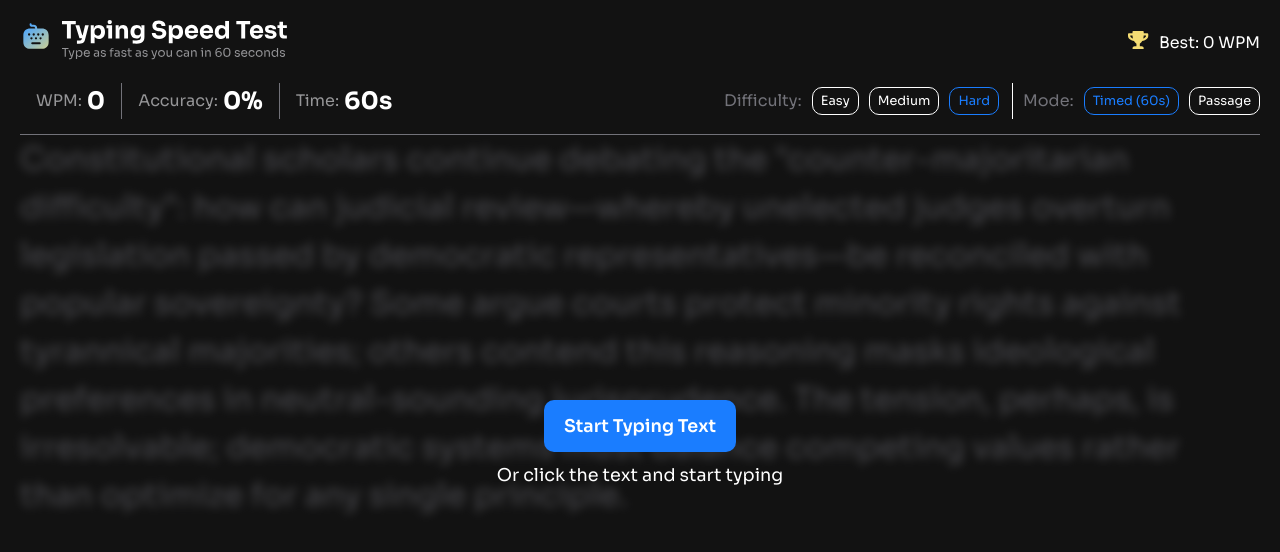
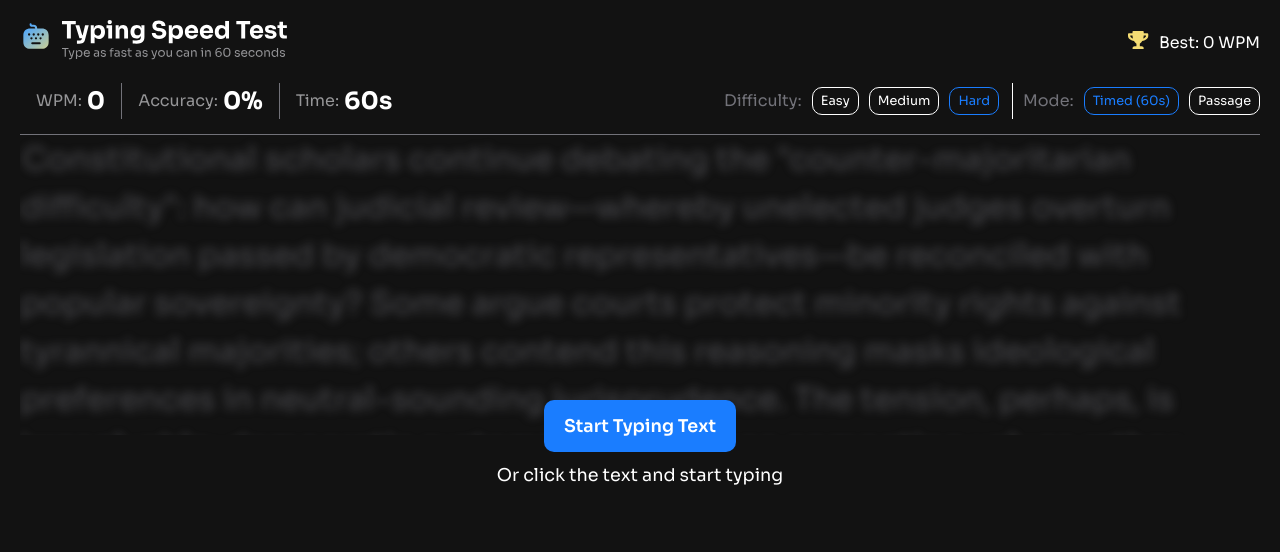
Before and after one commit to WesSno/Typing-Test, a React (Vite) app: page / in a window 1280 px wide. Shown: the top 552 px of the page. Built offline with nearby package versions, Linux system fonts and the light colour scheme.

Commit message:
added auto-scroll behaviour

```diff
--- a/index.html
+++ b/index.html
@@ -2,11 +2,7 @@
 <html lang="en">
   <head>
     <meta charset="UTF-8" />
-    <link
-      rel="icon"
-      type="image/svg+xml"
-      href="/public/images/favicon-32x32.png"
-    />
+    <link rel="icon" type="image/svg+xml" href="/images/favicon-32x32.png" />
     <meta name="viewport" content="width=device-width, initial-scale=1.0" />
     <title>Typing Speed Test</title>
   </head>
--- a/src/App.css
+++ b/src/App.css
@@ -166,6 +166,12 @@ header {
   position: relative;
   z-index: 0;
   margin-bottom: 20px;
+  height: 300px;
+  overflow: hidden;
+}
+
+.reference-wrapper {
+  transition: transform 0.1s linear;
 }
 
 .typing-area.started {
@@ -174,8 +180,6 @@ header {
 }
 
 .typing-area p {
-  /* font-size: 2rem;
-  line-height: 1.5; */
   color: var(--neutral-0);
 }
 
@@ -219,17 +223,28 @@ header {
   outline: none;
   color: transparent;
   resize: none;
-  caret-color: var(--neutral-0);
-  z-index: 1;
+  caret-color: transparent;
+  z-index: 2;
   line-height: 1.5;
   margin-top: 15px;
+  inset: 0;
+  opacity: 0;
+  letter-spacing: 0;
 }
 
 .reference-text {
+  font-family: var(--font-family);
   font-size: 2rem;
   position: relative;
   line-height: 1.5;
-  z-index: 0;
+  z-index: 1;
+  white-space: pre-wrap;
+  letter-spacing: 0;
+  overflow-wrap: break-word;
+}
+
+.reference-text span {
+  white-space: inherit;
 }
 
 .blurred {
@@ -242,13 +257,40 @@ header {
   color: var(--green-500);
 }
 
+.reference-text,
+.text-area {
+  font-family: "Sora", sans-serif;
+  font-size: 2rem;
+  line-height: 1.5;
+  letter-spacing: 0;
+  white-space: pre-wrap;
+  overflow-wrap: break-word;
+}
+
 .reference-text .incorrect {
   color: var(--red-500);
   text-decoration: underline;
+  text-decoration-thickness: 2px;
+  text-underline-offset: 3px;
 }
 
 .reference-text .pending {
   color: var(--neutral-500);
+}
+
+.cursor {
+  display: inline-block;
+  width: 2px;
+  height: 1em;
+  background-color: var(--neutral-0);
+  vertical-align: center;
+  animation: blink 1s infinite;
+}
+
+@keyframes blink {
+  50% {
+    opacity: 0;
+  }
 }
 
 /*********** RESULTS COMPONENTS ***********/
@@ -488,6 +530,11 @@ header {
     color: var(--neutral-500);
   }
 
+  .typing-area {
+    max-height: 100%;
+    overflow-y: hidden;
+  }
+
   .results {
     align-items: center;
     justify-content: center;
--- a/src/components/TypingArea.jsx
+++ b/src/components/TypingArea.jsx
@@ -1,3 +1,5 @@
+import { useRef, useEffect, useState } from "react";
+
 function TypingArea({
   typedText,
   setTypedText,
@@ -6,28 +8,66 @@ function TypingArea({
   compareResult,
   timeLeft,
 }) {
+  const textareaRef = useRef(null);
+  const cursorRef = useRef(null);
+  const [translateY, setTranslateY] = useState(0);
+  const cursorIndex = typedText.length;
+
+  useEffect(() => {
+    if (!cursorRef.current) return;
+
+    const cursor = cursorRef.current;
+
+    const cursorTop = cursor.offsetTop;
+
+    if (cursorTop > 180) {
+      setTranslateY(-(cursorTop - 120));
+    }
+  }, [typedText]);
+
   return (
-    <div className={isStarted ? "typing-area started" : "typing-area"}>
-      <p className={isStarted ? "reference-text" : "reference-text blurred"}>
-        {compareResult.map((result) => (
-          <span key={result.index} className={result.match}>
-            {result.char1}
-          </span>
-        ))}
-      </p>
+    <div
+      className={isStarted ? "typing-area started" : "typing-area"}
+      onClick={() => {
+        setIsStarted(true);
+        textareaRef.current.focus();
+      }}
+    >
+      <div
+        className="reference-wrapper"
+        style={{
+          transform: `translateY(${translateY}px)`,
+        }}
+      >
+        <p className={isStarted ? "reference-text" : "reference-text blurred"}>
+          {compareResult.map((result, index) => {
+            const isCursorHere = index === cursorIndex;
+
+            return (
+              <span key={result.index} className={result.match}>
+                {isCursorHere && <span className="cursor" ref={cursorRef} />}
+                {result.char1}
+              </span>
+            );
+          })}
+
+          {cursorIndex === compareResult.length && (
+            <span className="cursor" ref={cursorRef} />
+          )}
+        </p>
+      </div>
+
       <textarea
+        ref={textareaRef}
         className="text-area"
-        name=""
-        id=""
         value={typedText}
         onChange={(e) => setTypedText(e.target.value)}
-        onClick={() => setIsStarted(true)}
         disabled={!isStarted || timeLeft === 0}
         spellCheck={false}
-        autoComplete="new-password"
+        autoComplete="off"
         autoCorrect="off"
         autoCapitalize="off"
-      ></textarea>
+      />
     </div>
   );
 }
```
Also changed, not shown: 1 other file (tests, documents, lock files or other folders).
